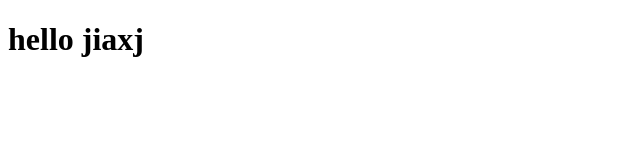
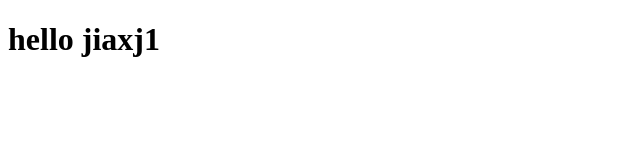
Before and after one commit to JiaXiangJian/blog, a plain HTML site: page index.html in a window 1280 px wide. Shown: the full height of the page, 0-640 px from the left. Drawn offline with Linux system fonts and the light colour scheme.

Commit message:
Update index.html

```diff
--- a/index.html
+++ b/index.html
@@ -5,6 +5,6 @@
     <title>Title</title>
 </head>
 <body>
-    <h1>hello jiaxj</h1>
+    <h1>hello jiaxj1</h1>
 </body>
 </html>
```
